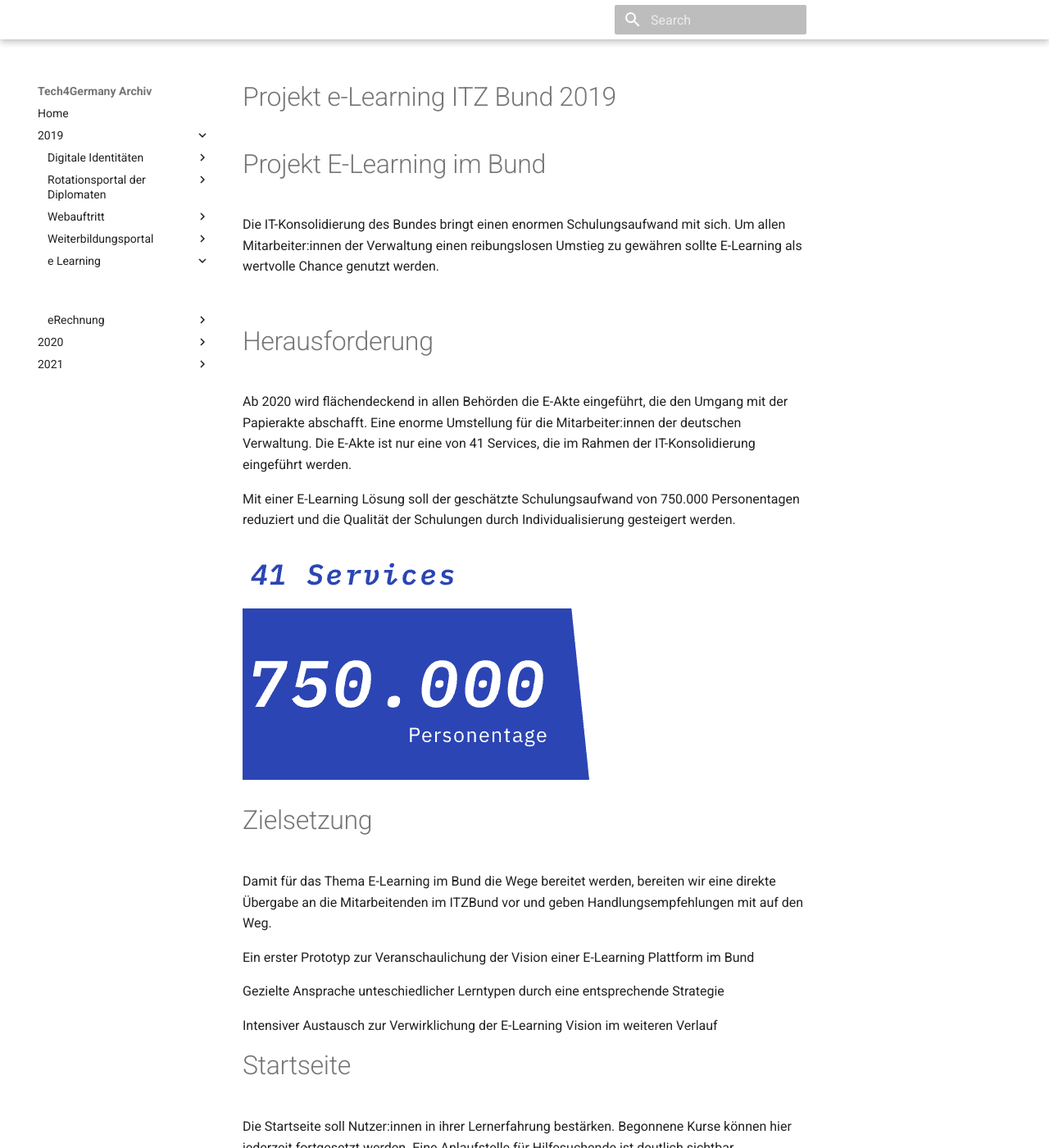
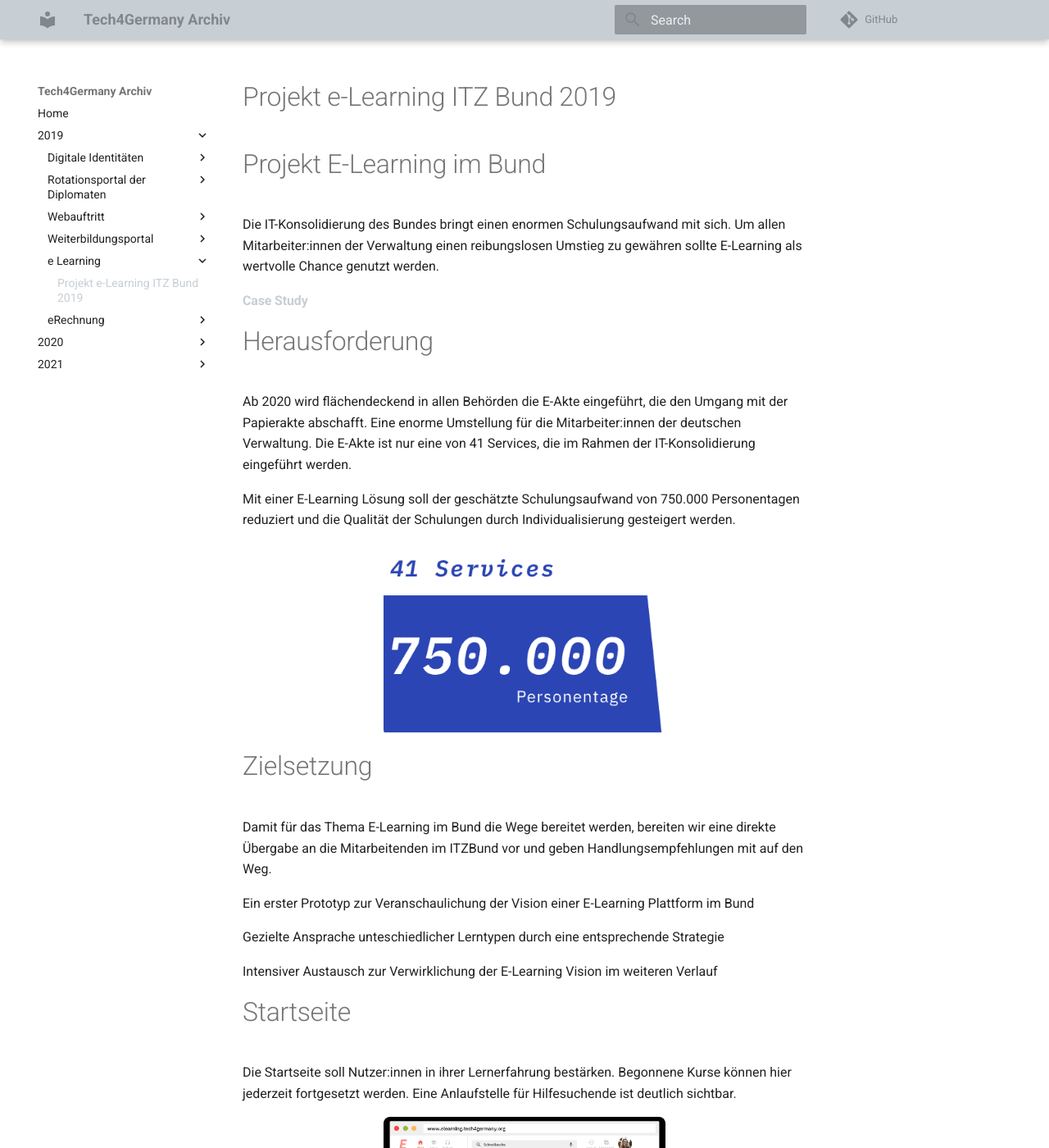
Before and after one commit to tech4germany/tech4germany.github.io, an MkDocs documentation site: the page built from docs/2019/e-Learning/README.md, in a window 1280 px wide and 1400 px high. Shown: the whole window at 82% size. Built offline with MkDocs 1.6.1 and Material for MkDocs 9.7.7, drawn with Linux system fonts in a browser that asks for light colours; comment, search, counter and statistics services are not loaded.

Commit message:
Update extra.css

```diff
--- a/docs/css/extra.css
+++ b/docs/css/extra.css
@@ -1,7 +1,19 @@
 :root {
-  --md-primary-fg-color:        #FFFFFF;
+  --md-primary-fg-color:        #C7CED4;
   --md-primary-fg-color--light: #E0F0FF;
-  --md-primary-fg-color--dark:  #0000FF;
-  --md-text-link-color: # 2A2B2D;
-  --md-header__title: # 2A2B2D;
+  --md-primary-fg-color--dark:  #555B62;
+  --md-primary-bg-color:              #81878E;
+  --md-primary-bg-color--light:       #E9EEF3;
+
+  --md-accent-fg-color:               #60CFFF;
+  --md-accent-fg-color--transparent:  #48E1A1;
+  --md-accent-bg-color:               #60CFFF;
+  --md-accent-bg-color--light:        #E0F0FF;
 }
+img {
+  border-radius: 8px;
+  display: block;
+  margin-left: auto;
+  margin-right: auto;
+  width: 50%;
+}
```
